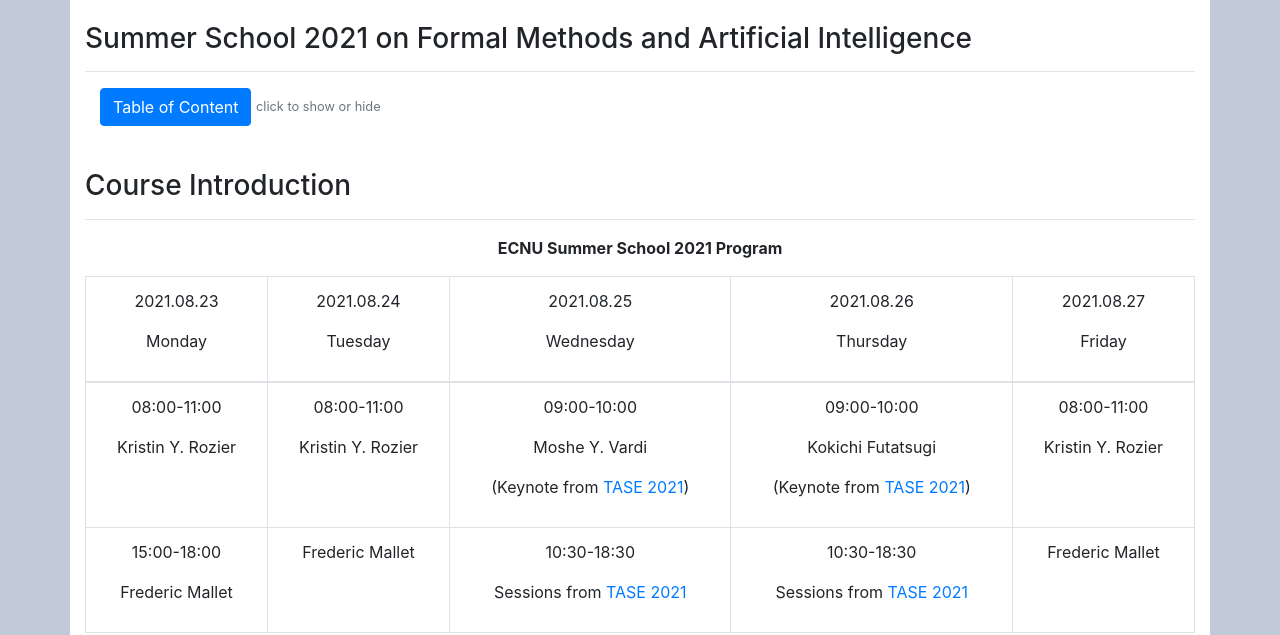
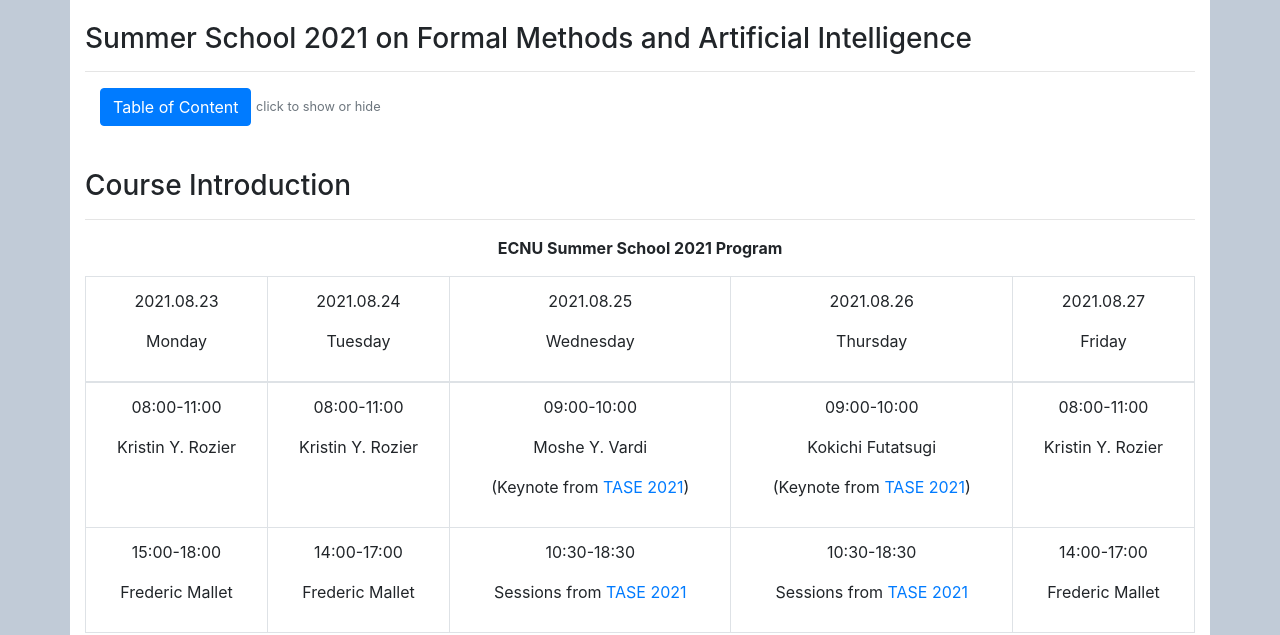
Before and after one commit to sssei-ecnu-2021/sssei-ecnu-2021.github.io, a plain HTML site: page schedule.html in a window 1280 px wide. Shown: the part 350-985 px from the top of the page. Drawn offline with Linux system fonts and the light colour scheme.

Commit message:
Update schedule.html

```diff
--- a/schedule.html
+++ b/schedule.html
@@ -195,6 +195,7 @@
                                 <p>Frederic Mallet</p>
                             </td>
                             <td>
+                                <p>14:00-17:00</p>
                                 <p>Frederic Mallet</p>
                             </td>
                             <td>
@@ -206,6 +207,7 @@
                                 <p>Sessions from <a href="https://tase2021.github.io/c_cs.html">TASE 2021</a></p>
                             </td>
                             <td>
+                                <p>14:00-17:00</p>
                                 <p>Frederic Mallet</p>
                             </td>
                         </tr>
```
